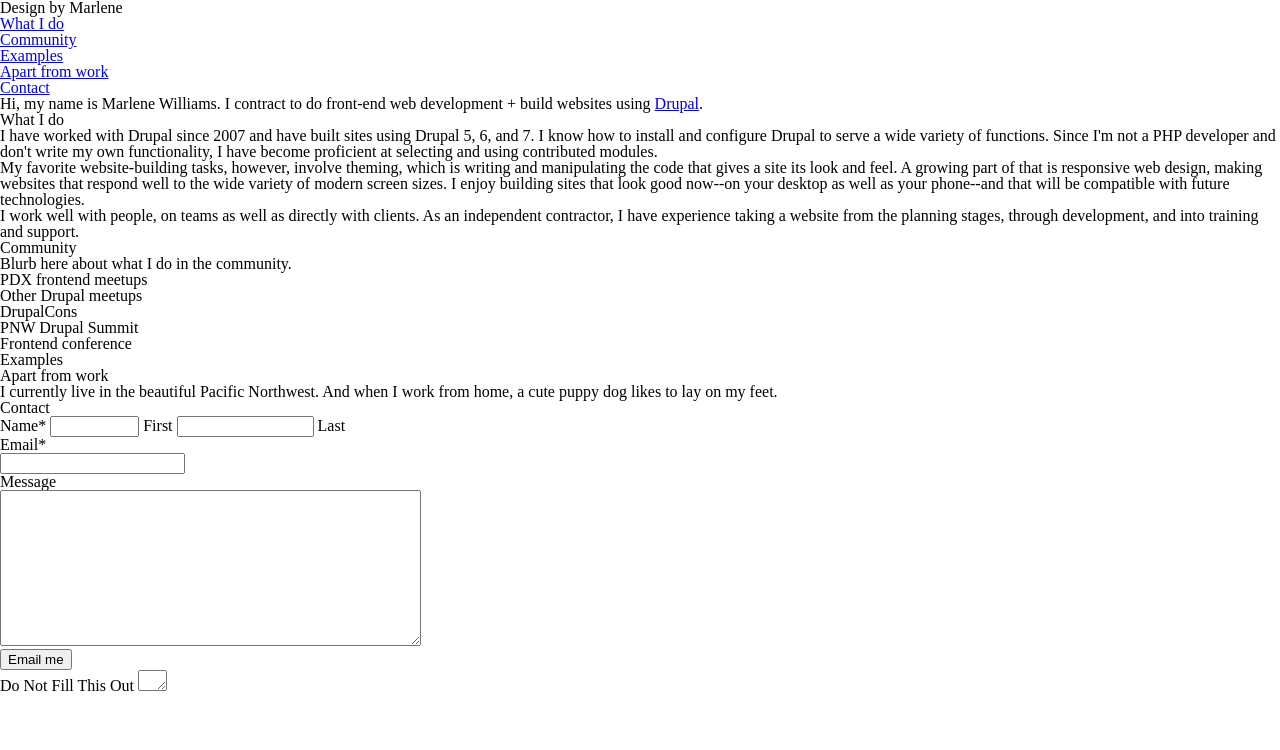
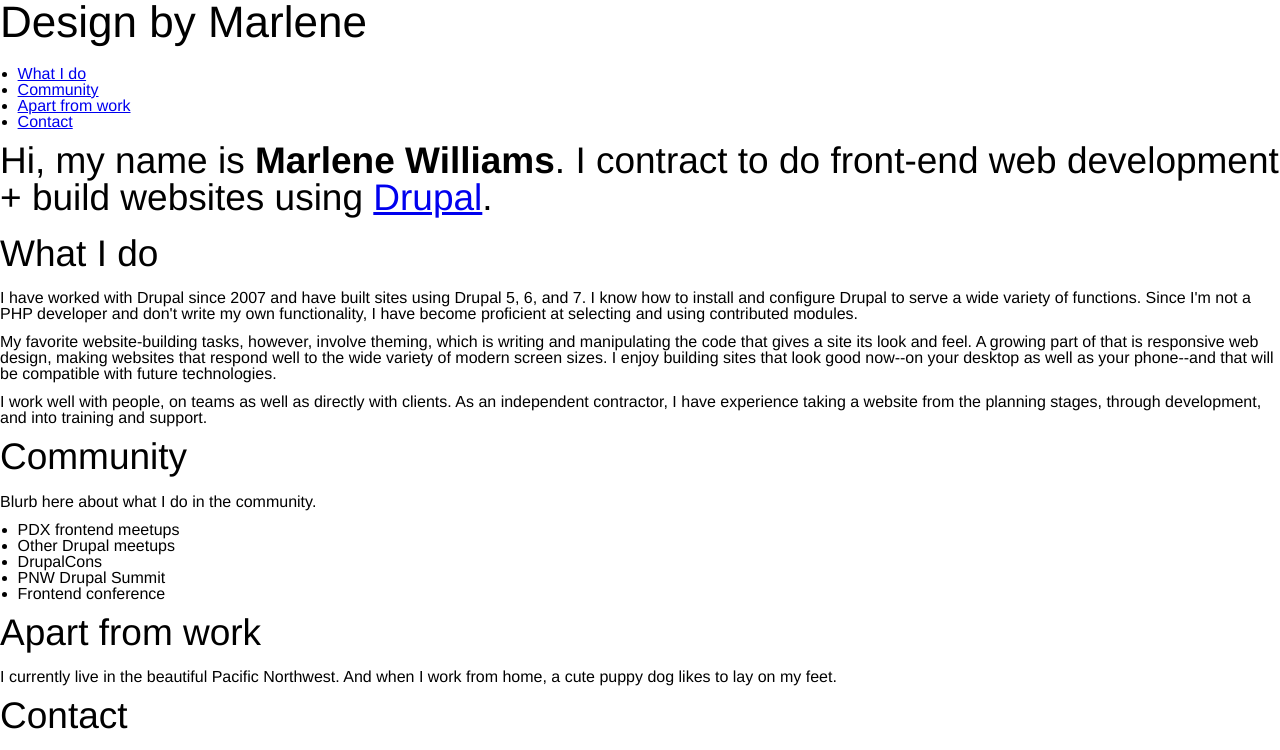
Before and after one commit to MarleneWilliams/static-designbymarlene, a plain HTML site: page index.html in a window 1280 px wide. Shown: the top 750 px of the page. Drawn offline with Linux system fonts and the light colour scheme.

Commit message:
Adding some basic typography styling.

```diff
--- a/index.html
+++ b/index.html
@@ -24,7 +24,7 @@
       <ul class="menu">
         <li><a href="#article-what-i-do">What I do</a></li>
         <li><a href="#">Community</a></li>
-        <li><a href="#">Examples</a></li>
+        <!-- <li><a href="#">Examples</a></li> -->
         <li><a href="#">Apart from work</a></li>
         <li><a href="#">Contact</a></li>
       </ul>
@@ -57,9 +57,9 @@
       </ul>
     </article>
 
-    <article id="article-examples">
+    <!-- <article id="article-examples">
       <h2 class="article-title">Examples</h2>
-    </article>
+    </article> -->
 
     <article id="article-apart-from-work">
       <h2 class="article-title">Apart from work</h2>
--- /dev/null
+++ b/sass/base/html/_html.scss
@@ -0,0 +1,40 @@
+body {
+  font-family: $body-font-family;
+}
+
+h1, h2, h3, h4 {
+  margin-bottom: .5em;
+}
+
+h1 {
+  font-size: $h1-font-size;
+}
+h2 {
+  font-size: $h2-font-size;
+}
+h3 {
+  font-size: $h3-font-size;
+}
+h4 {
+  font-size: $h4-font-size;
+}
+
+ol, ul,
+p, code, pre,
+section,
+article {
+  margin-bottom: .75em;
+}
+
+ul {
+  li {
+    list-style: outside disc;
+    margin: 0 0 0 1.1em;
+  }
+}
+ol {
+  li {
+    list-style-type: decimal;
+    margin: 0 0 0 1.41em;
+  }
+}
--- a/sass/global/_extends.scss
+++ b/sass/global/_extends.scss
@@ -129,7 +129,7 @@
 %read-more {
   text-align: right;
   a, a & {
-    @include icon-font(play3, after);
+    // @include icon-font(play3, after);
   }
 }
 
@@ -147,7 +147,7 @@
     margin-bottom: 1em;
   }
   h3 {
-    @extend .subheader;
+    // @extend .subheader;
     font-size: $h5-font-size;
     &.field-content {
       margin-bottom: 0;
@@ -177,19 +177,19 @@
 // Phone number
 .phone-number {
   font-weight: bold;
-  @include icon-font(phone) {
-    font-weight: normal;
-    padding: 0 0.25em;
-  }
+  // @include icon-font(phone) {
+  //   font-weight: normal;
+  //   padding: 0 0.25em;
+  // }
 }
 // Email
 a.email,
 .email a {
   font-weight: bold;
-  @include icon-font(envelop) {
-    font-weight: normal;
-    padding: 0 0.25em;
-  }
+  // @include icon-font(envelop) {
+  //   font-weight: normal;
+  //   padding: 0 0.25em;
+  // }
 }
 
 %no-bullet,
--- a/sass/global/_variables.scss
+++ b/sass/global/_variables.scss
@@ -57,11 +57,6 @@ $topbar-breakpoint: $small-screen;
 // Respond-to variables
 $print: "print";
 $no-print: "false";
-
-// Assign devices to sizes
-$tablet: $small;
-$desktop: $medium;
-$widescreen: $large;
 
 // Need to define IE variables for the respond-to mixin
 $ie10: ".ie10";
@@ -131,7 +126,7 @@ $default-float: left;
 
 // $body-bg: #fff;
 $body-font-color: #222;
-// $body-font-family: "Helvetica Neue", "Helvetica", Helvetica, Arial, sans-serif;
+$body-font-family: "Helvetica Neue", "Helvetica", Helvetica, Arial, sans-serif;
 // $body-font-weight: normal;
 // $body-font-style: normal;
 
--- a/sass/styles.scss
+++ b/sass/styles.scss
@@ -1,8 +1,16 @@
-/* Welcome to Compass.
- * In this file you should write your main styles. (or centralize your imports)
- * Import this file using the following HTML or equivalent:
- * <link href="/stylesheets/screen.css" media="screen, projection" rel="stylesheet" type="text/css" /> */
-
+@import "compass";
 @import "compass/reset";
 
+@import "blueprint/typography";
+
+@import "global/functions";
+@import "global/variables";
+@import "global/extends";
+@import "global/mixins";
+
+@import "base/html/**/*";
+@import "base/page/**/*";
+
 @import "components/**/*";
+
+@import "layout/**/*";
```
Also changed, not shown: css/styles.css.
